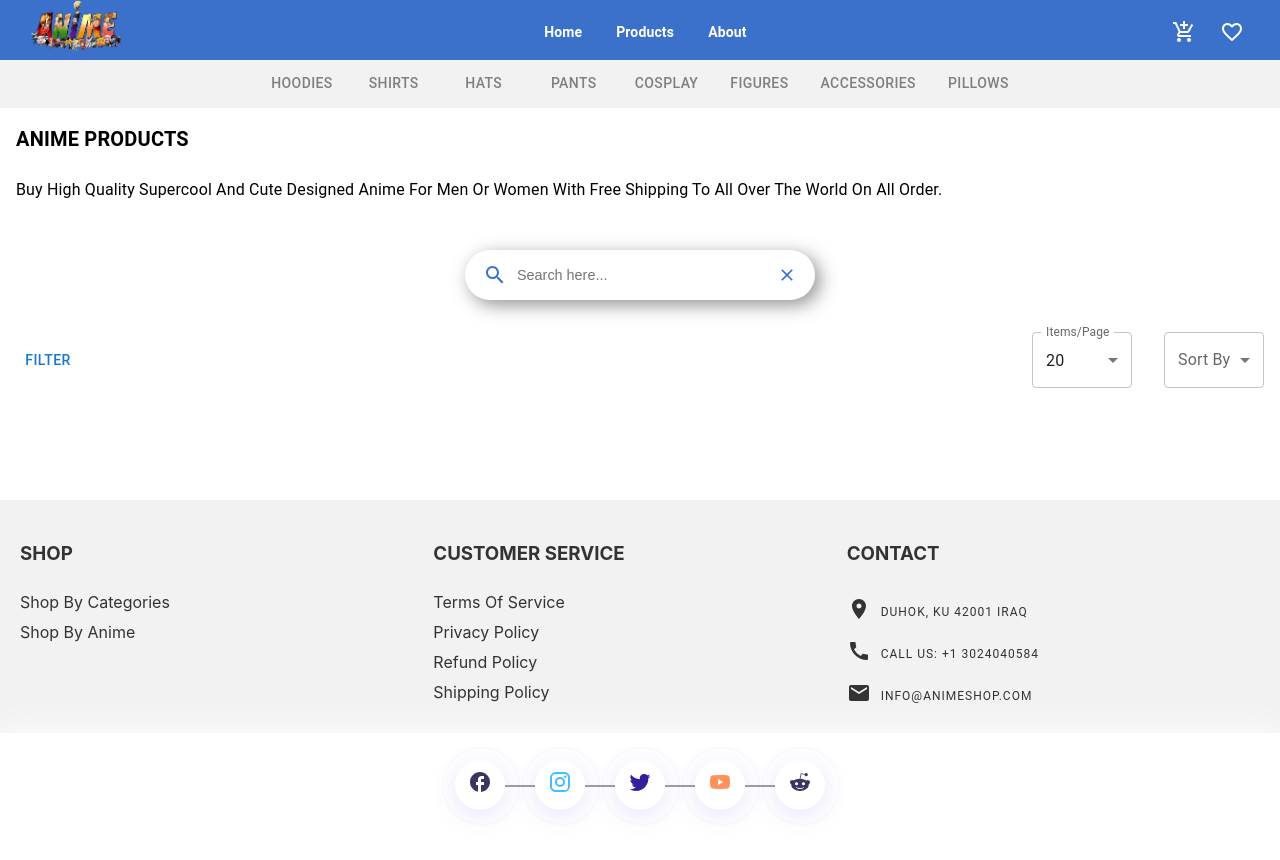
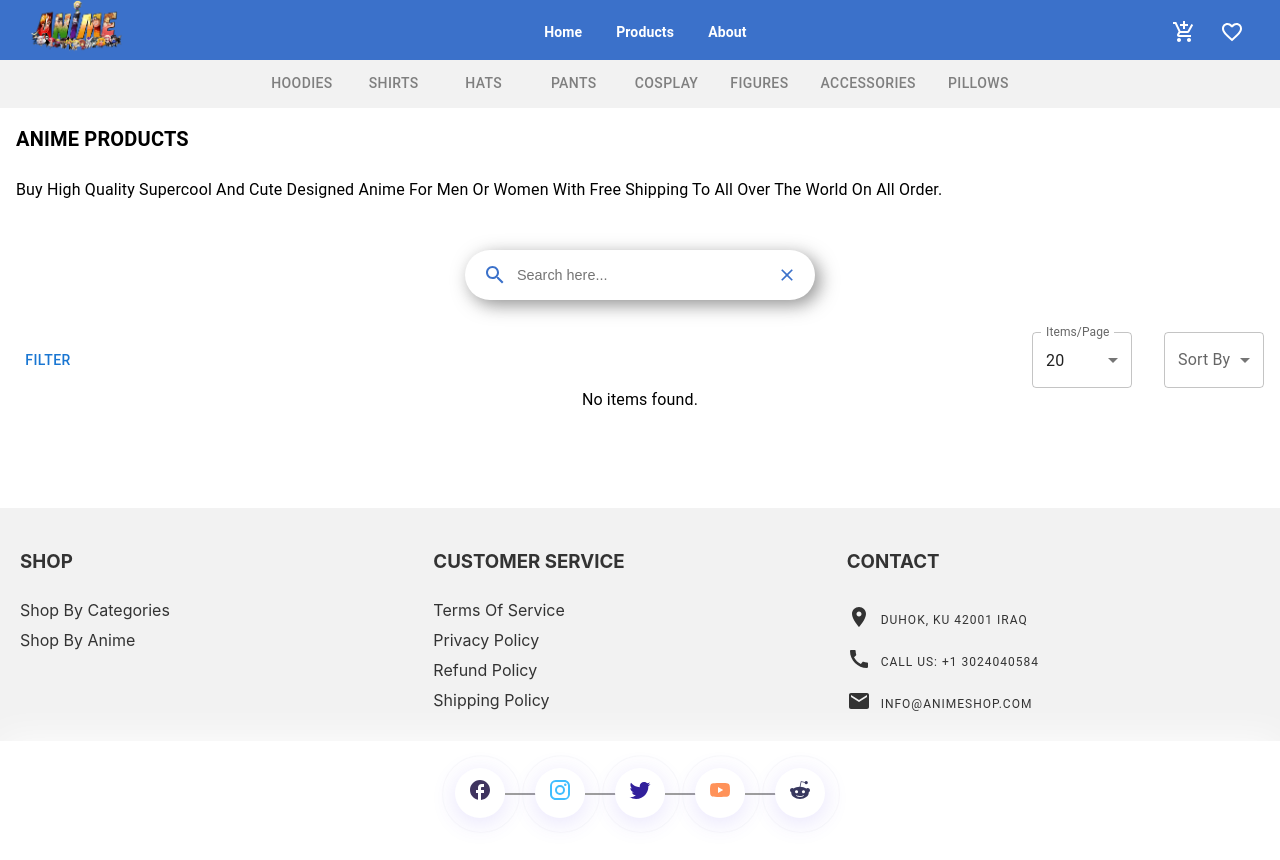
Before and after one commit to KhalAnlel/nike-shopping-app, a React (Create React App) app: page /collection/1 in a window 1280 px wide. Built offline with nearby package versions, Linux system fonts and the light colour scheme; grey boxes are pictures that could not be loaded; the HTML template or start-up script is replaced by a standard one.

Commit message:
add not found

```diff
--- a/package.json
+++ b/package.json
@@ -10,7 +10,9 @@
     "@testing-library/jest-dom": "^5.16.5",
     "@testing-library/react": "^13.4.0",
     "@testing-library/user-event": "^13.5.0",
+    "axios": "^1.4.0",
     "json-loader": "^0.5.7",
+    "nodemailer": "^6.9.3",
     "react": "^18.2.0",
     "react-dom": "^18.2.0",
     "react-id-swiper": "^4.0.0",
--- a/src/components/checkout.jsx
+++ b/src/components/checkout.jsx
@@ -6,6 +6,7 @@ import data from "../data/allProducts.json";
 import PaidIcon from "@mui/icons-material/Paid";
 import LocalShippingIcon from "@mui/icons-material/LocalShipping";
 import DeleteIcon from "@mui/icons-material/Delete";
+
 import {
   Box,
   Button,
@@ -151,6 +152,14 @@ const Checkout = () => {
                 color="success"
                 required
               />
+              <TextField
+                id="standard-basic"
+                label="Email:"
+                variant="standard"
+                sx={{ width: "70%" }}
+                color="success"
+                required
+              />
 
               <TextField
                 id="standard-basic"
--- a/src/components/collection.jsx
+++ b/src/components/collection.jsx
@@ -18,7 +18,7 @@ export const Collection = () => {
   const [itemsPerPage, setItemsPerPage] = useState(20);
   const [currentPage, setCurrentPage] = useState(1);
 
-  const filteredData = filterData(category, data);
+  const { filteredData, notFound } = filterData(category, data);
   const sortedData = sortDataFunc(sortData, filteredData);
 
   const totalCards = sortedData.length;
@@ -60,7 +60,7 @@ export const Collection = () => {
           <SortBy handleSortChange={handleSortChange} sortData={sortData} />
         </Stack>
         <Stack alignItems="center">
-          <ProductsGrid currentCards={currentCards} />
+          <ProductsGrid currentCards={currentCards} notFound={notFound} />
           <Stack mt={5}>
             <Pages
               setCurrentPage={setCurrentPage}
--- a/src/components/collection/dataProcessing.js
+++ b/src/components/collection/dataProcessing.js
@@ -2,17 +2,25 @@ import animeSeries from "../../data/animeSeries.json";
 
 export const filterData = (category, data) => {
   let filteredData = [];
+  let notFound = false;
 
   if (animeSeries.includes(category)) {
     filteredData = data.filter((item) => item.anime === category);
+    notFound = false;
   } else if (category === undefined) {
     filteredData = data;
+    notFound = false;
   } else if (category && category !== "") {
     filteredData = data.filter(
       (item) =>
         item.type.includes(category.toLowerCase()) ||
         item.anime.includes(category.toLowerCase())
     );
+    notFound = false;
+  }
+
+  if (filteredData.length === 0) {
+    notFound = true;
   }
 
   if (category === "all") {
@@ -21,15 +29,17 @@ export const filterData = (category, data) => {
 
   if (category === "latest") {
     filteredData = data.slice(-50).reverse();
+    notFound = false;
   }
 
   if (category === "best rated") {
     filteredData = data
       .filter((item) => item.rate >= 1)
       .sort((a, b) => b.rate - a.rate);
+    notFound = false;
   }
 
-  return filteredData;
+  return { filteredData, notFound };
 };
 
 export const sortDataFunc = (sortType, data) => {
--- a/src/components/collection/productsGrid.jsx
+++ b/src/components/collection/productsGrid.jsx
@@ -6,8 +6,11 @@ import Like from "../common/like";
 import WishlistContext from "../../wishlistContext";
 import { useContext } from "react";
 
-const ProductsGrid = ({ currentCards }) => {
+const ProductsGrid = ({ currentCards, notFound }) => {
   const { likedItems, handleLike } = useContext(WishlistContext);
+  if (notFound) {
+    return <Typography>No items found.</Typography>;
+  }
   return (
     <Box
       display="flex"
```
Also changed, not shown: 1 other file (tests, documents, lock files or other folders).
